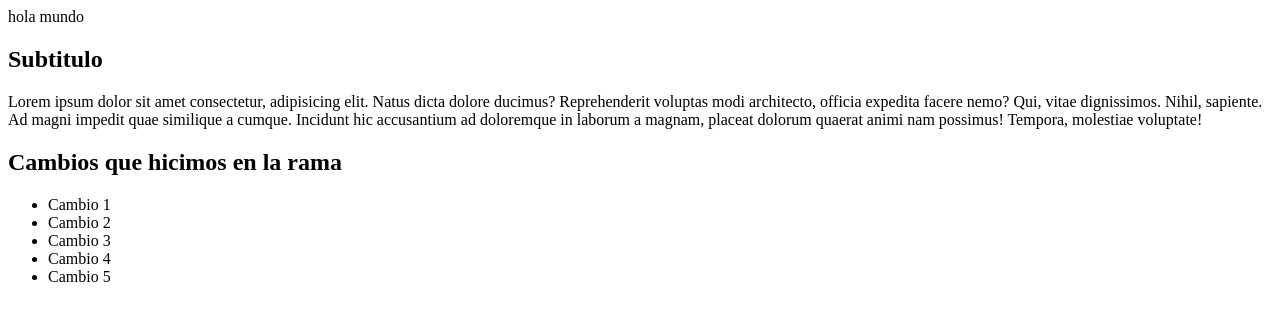
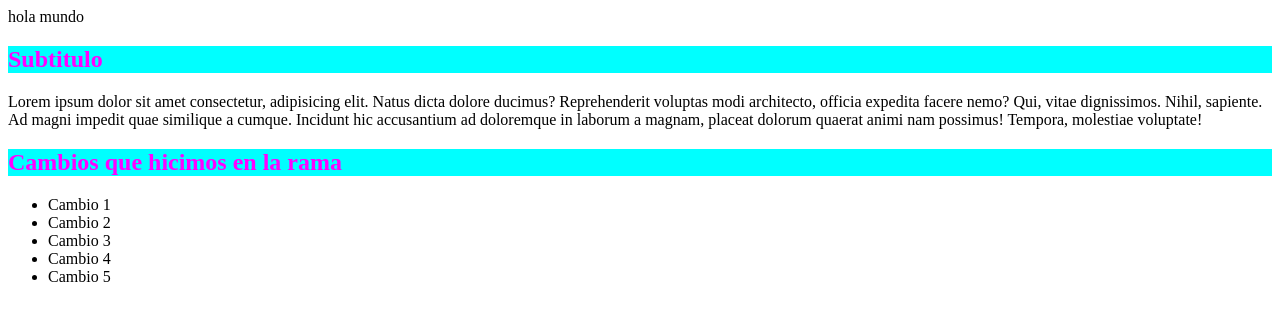
Before and after one commit to veritocarri/mi-primer-repositorio, a plain HTML site: page index.html in a window 1280 px wide. Drawn offline with Linux system fonts and the light colour scheme.

Commit message:
creacion css

```diff
--- a/index.html
+++ b/index.html
@@ -5,6 +5,7 @@
     <meta charset="UTF-8">
     <meta http-equiv="X-UA-Compatible" content="IE=edge">
     <meta name="viewport" content="width=device-width, initial-scale=1.0">
+    <link rel="stylesheet" href="./styles/style.css">
     <title>repositorio</title>
 </head>
 
--- /dev/null
+++ b/styles/style.css
@@ -0,0 +1,4 @@
+h2{
+    color:fuchsia;
+    background-color: aqua;
+}
```
